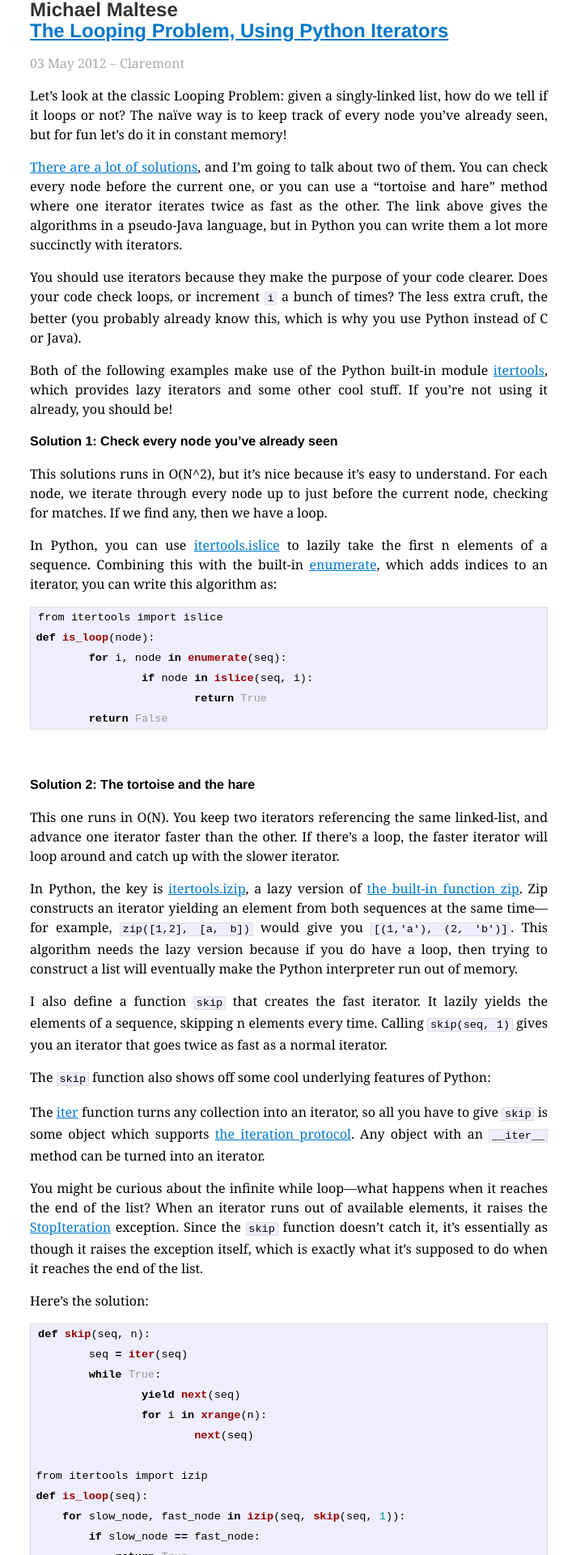
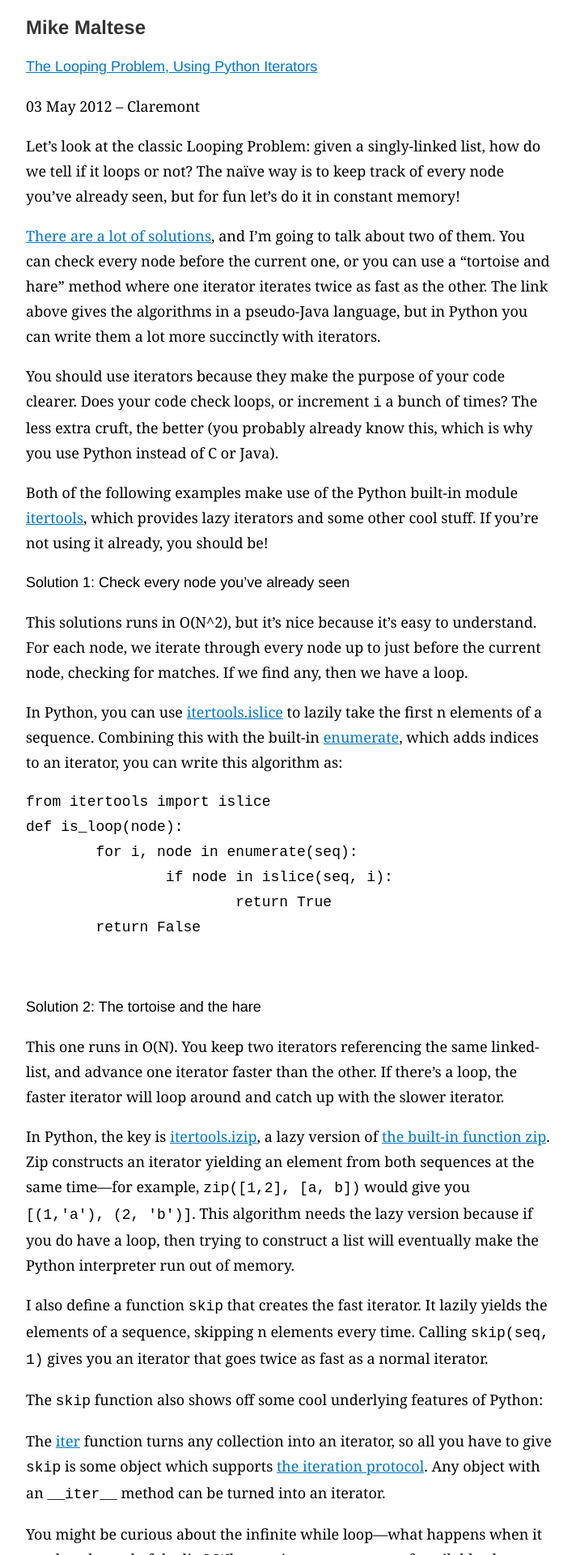
Before and after one commit to ligfx/michaelmaltese.github.io, a Jekyll site: the page built from _posts/2012-05-03-the-looping-problem-using-python-iterators.md, in a window 1280 px wide. Shown: the top 1920 px of the page at 81% size, without its empty margins (283-995 px from the left). Built offline with Jekyll 4.4.1, drawn with Linux system fonts in a browser that asks for light colours; Markdown is read by kramdown in place of the engine named in the settings; comment, search, counter and statistics services are not loaded.

Commit message:
Update styling

```diff
--- a/_layouts/default.html
+++ b/_layouts/default.html
@@ -2,13 +2,9 @@
 <html xmlns="http://www.w3.org/1999/xhtml" xml:lang="en" lang="en-us">
 <head>
    <meta http-equiv="content-type" content="text/html; charset=utf-8" />
-   <title>Michael Maltese</title>
-   <meta name="author" content="Michael Maltese" />
+   <title>Mike Maltese</title>
+   <meta name="author" content="Mike Maltese" />
 
-   <!-- syntax highlighting CSS -->
-   <link rel="stylesheet" href="/css/syntax.css" type="text/css" />
-
-   <!-- Homepage CSS -->
    <link rel="stylesheet" href="/css/screen.css" type="text/css" media="all" />
 
    <!-- Google Analytics -->
@@ -26,30 +22,26 @@
 </head>
 <body>
 
-<div class="site">
+{% if page.url == "/index.html" %}
+<aside class="site-promo">
+  <a href="/5cmenu">(The Five-College Menu has moved to the ASPC!)</a>
+</aside>
+{% endif %}
 
-  {% if page.url == "/index.html" %}
-    <div class="promo">
-      <a href="/5cmenu">(The Five-College Menu has moved to the ASPC!)</a>
-    </div>
-  {% endif %}
+<header class="site-title">
+  <h1><a href="/">Mike Maltese</a></h1>
+  <!--<nav>
+    <ul>
+      <li><a href="#">A nav link!</a></li>
+    </ul>
+  </nav>-->
+</header>
 
-
-  <div class="title">
-    <h1><a href="/">Michael Maltese</a></h1>
-  </div>
+<section class="site-main">
 
   {{ content }}
 
-</div>
-
-<!-- start Mixpanel --><script type="text/javascript">(function(c,a){var b,d,h,e;b=c.createElement("script");b.type="text/javascript";b.async=!0;b.src=("https:"===c.location.protocol?"https:":"http:")+'//api.mixpanel.com/site_media/js/api/mixpanel.2.js';d=c.getElementsByTagName("script")[0];d.parentNode.insertBefore(b,d);a._i=[];a.init=function(b,c,f){function d(a,b){var c=b.split(".");2==c.length&&(a=a[c[0]],b=c[1]);a[b]=function(){a.push([b].concat(Array.prototype.slice.call(arguments,0)))}}var g=a;"undefined"!==typeof f?g=
-a[f]=[]:f="mixpanel";g.people=g.people||[];h="disable track track_pageview track_links track_forms register register_once unregister identify name_tag set_config people.set people.increment".split(" ");for(e=0;e<h.length;e++)d(g,h[e]);a._i.push([b,c,f])};a.__SV=1.1;window.mixpanel=a})(document,window.mixpanel||[]);
-mixpanel.init("ee8e55c45b58665b536359722c351004");</script><!-- end Mixpanel -->
-
-<script type="text/javascript">
-  mixpanel.track("view:{{ page.url }}");
-</script>
+</section>
 
 </body>
 </html>
--- a/css/screen.css
+++ b/css/screen.css
@@ -1,11 +1,3 @@
-/*****************************************************************************/
-/*
-/* Common
-/*
-/*****************************************************************************/
-
-/* Global Reset */
-
 * {
   margin: 0;
   padding: 0;
@@ -17,19 +9,69 @@ html, body {
 
 body {
   background-color: #fff;
-  font: 16px georgia, serif;
-  line-height: 1.5em;
+  font: 18px georgia, serif;
+  line-height: 31px;
 }
 
 h1, h2, h3, h4, h5, h6 {
   font-size: 100%;
   font-family: "Helvetica Neue", Helvetica, sans-serif;
+  font-weight: normal;
 }
 
-h1 {
+.site-title h1 {
   font-size: 24px;
   color: #333;
+  font-weight: bold;
 }
+
+img {
+  width: 100%;
+}
+
+.site-promo, .site-title, .site-main {
+  width: 650px;
+  margin: 0 auto;
+}
+
+.site-promo {
+  margin-bottom: 1em;
+}
+
+.site-title {
+  overflow: auto;
+  margin-bottom: 1em;
+  margin-top: 1em;
+}
+
+.site-title a {
+  color: #333;
+  text-decoration: none;
+}
+
+.site-title li {
+  list-style: none;
+  float: left;
+  font-size: 16px;
+  line-height: 25px;
+  margin-right: 20px;
+  font-family: Arial, sans-serif;
+}
+.site-title nav a {
+  color: #999;
+}
+
+article {
+  margin-top: 1em;
+}
+
+article h1 {
+  font-size: 30px;
+  line-height: 45px;
+  border-bottom: 1px solid #eee;
+  text-transform: lowercase;
+}
+
 
 p {
   margin: 1em 0;
@@ -42,156 +84,3 @@ a {
 a:hover {
   color: black;
 }
-
-/*****************************************************************************/
-/*
-/* Home
-/*
-/*****************************************************************************/
-
-ul.posts {
-  list-style-type: none;
-  margin-bottom: 2em;
-}
-
-  ul.posts li {
-    line-height: 1.75em;
-  }
-
-  ul.posts span {
-    color: #aaa;
-    font-family: Monaco, "Courier New", monospace;
-    font-size: 80%;
-  }
-
-/*****************************************************************************/
-/*
-/* Site
-/*
-/*****************************************************************************/
-
-.site {
-  text-align: justify;
-  width: 40em;
-  margin: 0 auto;
-
-}
-
-.site img {
-	width: 100%;
-}
-
-.promo {
-}
-  .promo a {
-    display: block;
-    padding: 1em 0;
-  }
-
-.title {
-  color: #333;
-  font-weight: bold;
-}
-
-  .title h1 {
-    display: inline-block;
-  }
-
-  .title a {
-    color: #333;
-    text-decoration: none;
-  }
-
-  .title a:hover {
-    color: black;
-  }
-
-  .title a.extra {
-    color: #aaa;
-    text-decoration: none;
-    margin-left: 1em;
-  }
-
-  .title a.extra:hover {
-    color: black;
-  }
-
-.meta {
-  color: #aaa;
-}
-
-.footer {
-  font-size: 80%;
-  color: #666;
-  border-top: 4px solid #eee;
-  margin-top: 2em;
-  overflow: hidden;
-}
-
-.contact {
-  float: left;
-  margin-right: 3em;
-}
-
-  .contact a {
-    color: #8085C1;
-  }
-
-/*****************************************************************************/
-/*
-/* Posts
-/*
-/*****************************************************************************/
-
-.post {
-  margin-bottom: 2em;
-}
-
-  /* standard */
-
-  .post pre {
-    border: 1px solid #ddd;
-    background-color: #eef;
-    padding: 0 .4em;
-  }
-
-  .post ul,
-  .post ol {
-    margin-left: 1.35em;
-  }
-
-  .post code {
-    border: 1px solid #ddd;
-    background-color: #eef;
-    font-size: 85%;
-    padding: 0 .2em;
-  }
-
-    .post pre code {
-      border: none;
-    }
-
-  /* terminal */
-
-  .post pre.terminal {
-    border: 1px solid black;
-    background-color: #333;
-    color: white;
-  }
-
-  .post pre.terminal code {
-    background-color: #333;
-  }
-
-blockquote {
-  border-left: 5px solid #ddd;
-  padding-left: 1em;
-}
-
-.related {
-  margin-top: 2em;
-}
-
-  .related h2 {
-    margin-bottom: 1em;
-  }
--- a/css/syntax.css
+++ /dev/null
@@ -1,60 +0,0 @@
-.highlight  { background: #ffffff; }
-.highlight .c { color: #999988; font-style: italic } /* Comment */
-.highlight .err { color: #a61717; background-color: #e3d2d2 } /* Error */
-.highlight .k { font-weight: bold } /* Keyword */
-.highlight .o { font-weight: bold } /* Operator */
-.highlight .cm { color: #999988; font-style: italic } /* Comment.Multiline */
-.highlight .cp { color: #999999; font-weight: bold } /* Comment.Preproc */
-.highlight .c1 { color: #999988; font-style: italic } /* Comment.Single */
-.highlight .cs { color: #999999; font-weight: bold; font-style: italic } /* Comment.Special */
-.highlight .gd { color: #000000; background-color: #ffdddd } /* Generic.Deleted */
-.highlight .gd .x { color: #000000; background-color: #ffaaaa } /* Generic.Deleted.Specific */
-.highlight .ge { font-style: italic } /* Generic.Emph */
-.highlight .gr { color: #aa0000 } /* Generic.Error */
-.highlight .gh { color: #999999 } /* Generic.Heading */
-.highlight .gi { color: #000000; background-color: #ddffdd } /* Generic.Inserted */
-.highlight .gi .x { color: #000000; background-color: #aaffaa } /* Generic.Inserted.Specific */
-.highlight .go { color: #888888 } /* Generic.Output */
-.highlight .gp { color: #555555 } /* Generic.Prompt */
-.highlight .gs { font-weight: bold } /* Generic.Strong */
-.highlight .gu { color: #aaaaaa } /* Generic.Subheading */
-.highlight .gt { color: #aa0000 } /* Generic.Traceback */
-.highlight .kc { font-weight: bold } /* Keyword.Constant */
-.highlight .kd { font-weight: bold } /* Keyword.Declaration */
-.highlight .kp { font-weight: bold } /* Keyword.Pseudo */
-.highlight .kr { font-weight: bold } /* Keyword.Reserved */
-.highlight .kt { color: #445588; font-weight: bold } /* Keyword.Type */
-.highlight .m { color: #009999 } /* Literal.Number */
-.highlight .s { color: #d14 } /* Literal.String */
-.highlight .na { color: #008080 } /* Name.Attribute */
-.highlight .nb { color: #0086B3 } /* Name.Builtin */
-.highlight .nc { color: #445588; font-weight: bold } /* Name.Class */
-.highlight .no { color: #008080 } /* Name.Constant */
-.highlight .ni { color: #800080 } /* Name.Entity */
-.highlight .ne { color: #990000; font-weight: bold } /* Name.Exception */
-.highlight .nf { color: #990000; font-weight: bold } /* Name.Function */
-.highlight .nn { color: #555555 } /* Name.Namespace */
-.highlight .nt { color: #000080 } /* Name.Tag */
-.highlight .nv { color: #008080 } /* Name.Variable */
-.highlight .ow { font-weight: bold } /* Operator.Word */
-.highlight .w { color: #bbbbbb } /* Text.Whitespace */
-.highlight .mf { color: #009999 } /* Literal.Number.Float */
-.highlight .mh { color: #009999 } /* Literal.Number.Hex */
-.highlight .mi { color: #009999 } /* Literal.Number.Integer */
-.highlight .mo { color: #009999 } /* Literal.Number.Oct */
-.highlight .sb { color: #d14 } /* Literal.String.Backtick */
-.highlight .sc { color: #d14 } /* Literal.String.Char */
-.highlight .sd { color: #d14 } /* Literal.String.Doc */
-.highlight .s2 { color: #d14 } /* Literal.String.Double */
-.highlight .se { color: #d14 } /* Literal.String.Escape */
-.highlight .sh { color: #d14 } /* Literal.String.Heredoc */
-.highlight .si { color: #d14 } /* Literal.String.Interpol */
-.highlight .sx { color: #d14 } /* Literal.String.Other */
-.highlight .sr { color: #009926 } /* Literal.String.Regex */
-.highlight .s1 { color: #d14 } /* Literal.String.Single */
-.highlight .ss { color: #990073 } /* Literal.String.Symbol */
-.highlight .bp { color: #999999 } /* Name.Builtin.Pseudo */
-.highlight .vc { color: #008080 } /* Name.Variable.Class */
-.highlight .vg { color: #008080 } /* Name.Variable.Global */
-.highlight .vi { color: #008080 } /* Name.Variable.Instance */
-.highlight .il { color: #009999 } /* Literal.Number.Integer.Long */
--- a/index.html
+++ b/index.html
@@ -2,7 +2,7 @@
 layout: default
 ---
 
-<div id="home">
+<article>
   <p>In Dakar, Senegal through May!</p>
   <p>Photos and occasional video at <a href="http://michaelindakar.tumblr.com">michaelindakar</a>. Email me at <a href="mailto:mike@mikemaltese.com">mike@mikemaltese.com</a>.</p>
   <img alt="Rooftops of Dakar, Senegal" src="/images/dakar.jpg" />
@@ -22,4 +22,4 @@ layout: default
       <li><span>{{ post.date | date_to_string }}</span> &raquo; <a href="{{ post.url }}">{{ post.title }}</a></li>
     {% endfor %}
   </ul>-->
-</div>
+</article>
```
